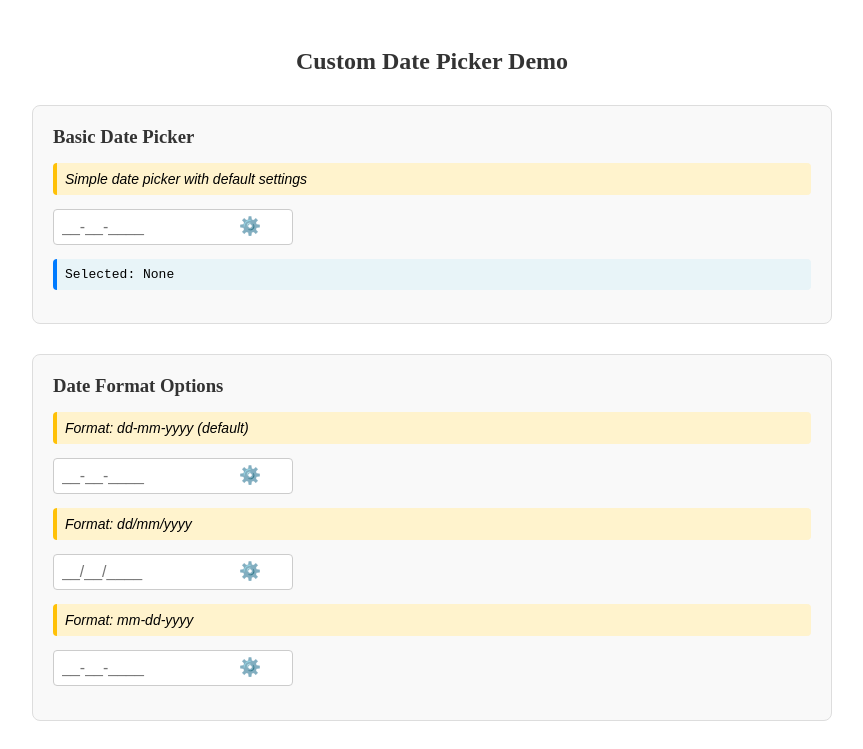
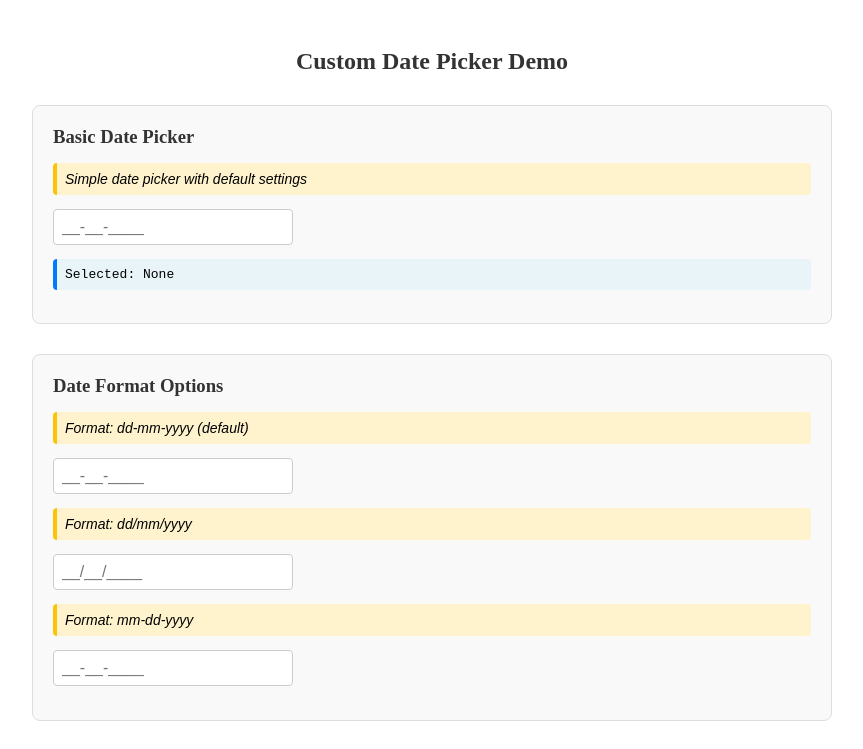
Before and after one commit to DavidArcha/DockManagment, an Angular app in the folder Frontend/: page / in a window 1280 px wide. Shown: the top 749 px of the page, without its empty margins (208-1071 px from the left). Built offline with nearby package versions, Linux system fonts and the light colour scheme.

Commit message:
refactor(date-picker): remove format settings icon for cleaner UI

```diff
--- a/Frontend/src/app/Shared/custom-date-picker/custom-date-picker.component.html
+++ b/Frontend/src/app/Shared/custom-date-picker/custom-date-picker.component.html
@@ -5,8 +5,6 @@
       (focus)="openPopup()" (click)="openPopup()" autocomplete="off" />
     <span class="cdp-calendar-icon" role="button" tabindex="0" aria-label="Open calendar"
       (click)="togglePopup()">&#128197;</span>
-    <span class="cdp-settings-icon" role="button" tabindex="0" aria-label="Format settings"
-      (click)="toggleFormatSettings()">⚙️</span>
   </div>
   <div *ngIf="errorMsg" class="cdp-error" aria-live="polite">
     {{ errorMsg }}
```
